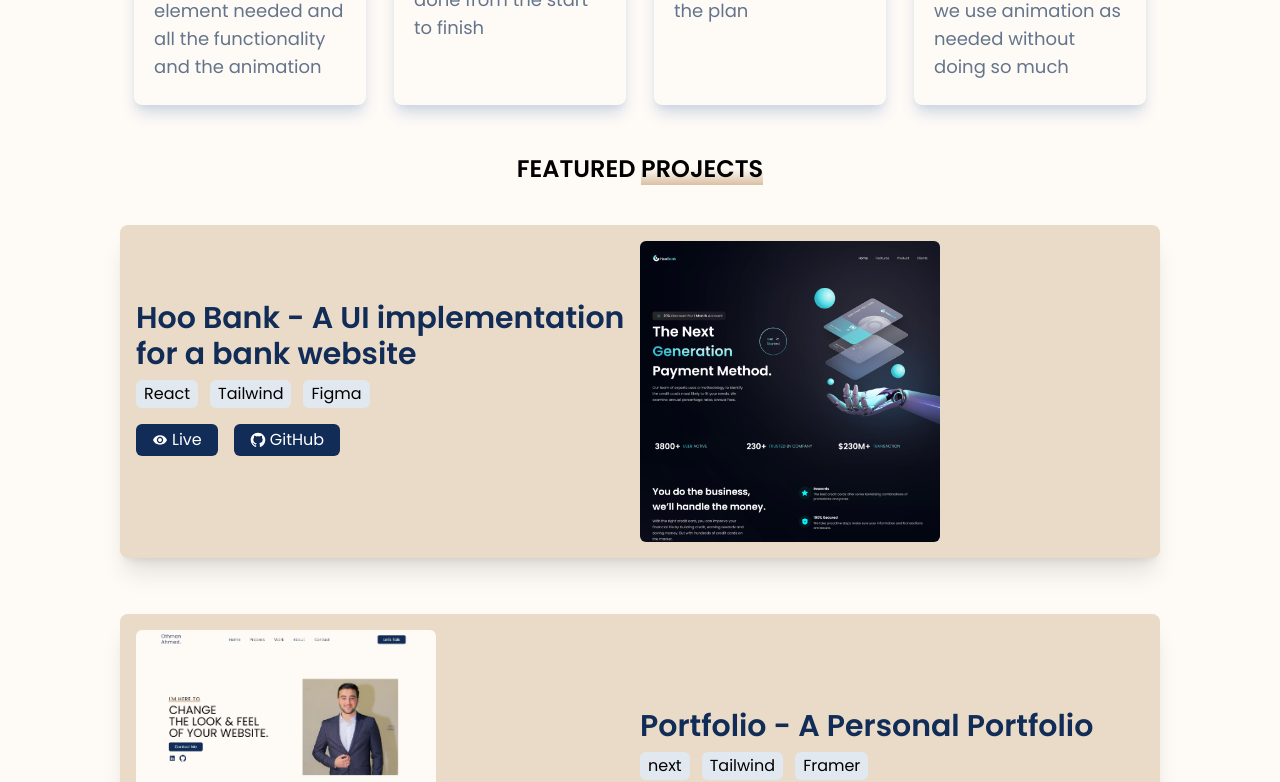
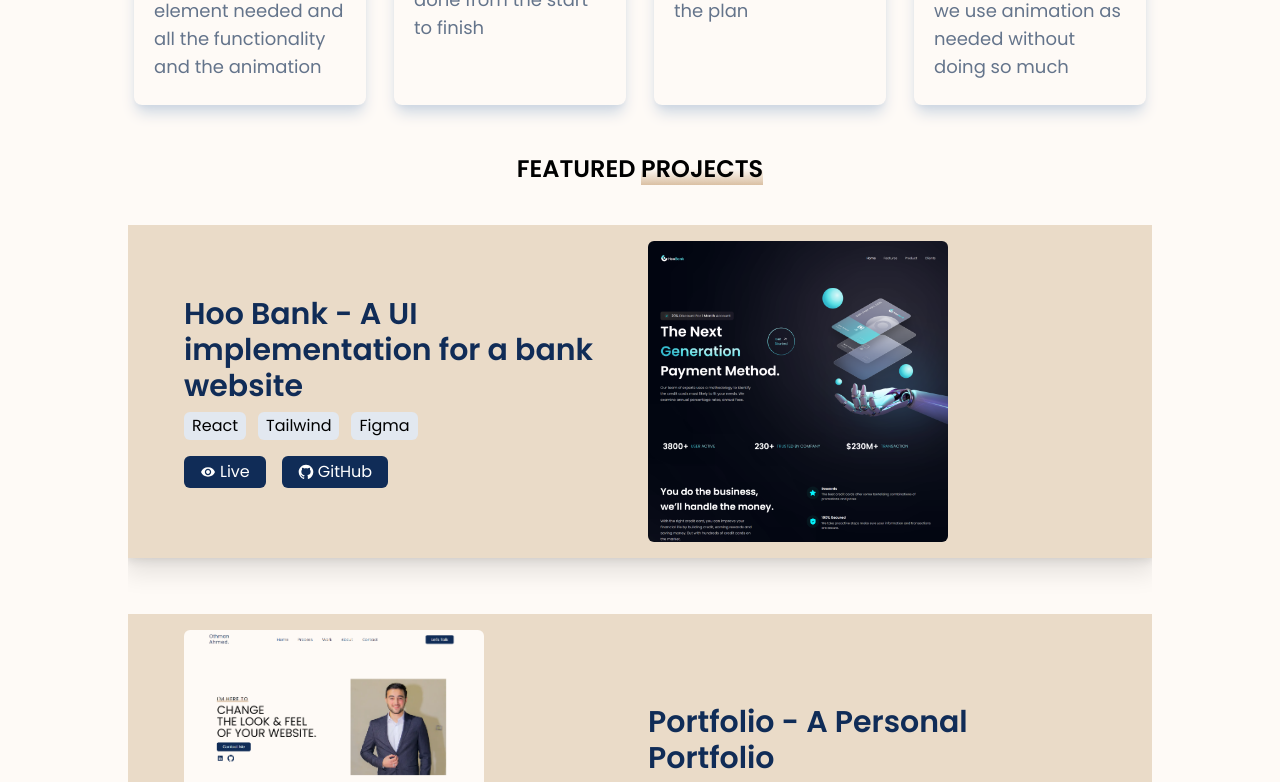
Before and after one commit to OthmanAhmed7/portfolio_v1, a Next.js app: page / in a window 1280 px wide. Shown: the part 1520-2302 px from the top of the page. Built offline with nearby package versions, Linux system fonts and the light colour scheme.

Commit message:
Add files via upload

```diff
--- a/app/components/sections/About.tsx
+++ b/app/components/sections/About.tsx
@@ -14,7 +14,7 @@ const About = () => {
   return (
     <section
       id="about"
-      className="flex flex-col max-w-[1024px] mx-auto sectionPadding"
+      className="flex flex-col max-w-[1024px] mx-auto sectionPadding overflow-hidden"
     >
       <h1 className="header highlight">About Me</h1>
 
--- a/app/components/sections/Contact.tsx
+++ b/app/components/sections/Contact.tsx
@@ -18,7 +18,7 @@ const Contact = () => {
   return (
     <section
       id="contact"
-      className="max-w-[1024px] mx-auto flex flex-col mt-10 sectionPadding"
+      className="max-w-[1024px] mx-auto flex flex-col mt-10 sectionPadding overflow-hidden"
     >
       <h1 className="header highlight">Contact Me</h1>
 
--- a/app/components/sections/Hero.tsx
+++ b/app/components/sections/Hero.tsx
@@ -12,13 +12,13 @@ const Hero = () => {
   return (
     <section
       id="home"
-      className="px-8 max-w-[1024px] h-[100vh] flex flex-col lg:flex-row items-center justify-between mx-auto gap-4 sectionPadding"
+      className="px-8 max-w-[1024px] h-full lg:h-[100vh] flex flex-col lg:flex-row items-center justify-between mx-auto gap-4 overflow-hidden sectionPadding"
     >
       <MotionDiv
         initial={{ x: -300, opacity: 0 }}
         animate={{ x: 0, opacity: 50 }}
         transition={{ ease: "easeInOut", duration: 1 }}
-        className="mt-24 lg:mt-0"
+        className="mt-[5rem] lg:mt-0"
       >
         <h1 className="text-5xl uppercase text-black mb-4">
           <span className="text-xl highlight tracking-[.1em] inline-block mb-2">
--- a/app/components/sections/Skills.tsx
+++ b/app/components/sections/Skills.tsx
@@ -3,7 +3,7 @@ import SkillIcon from "../small/SkillIcon";
 
 const Skills = () => {
   return (
-    <div className="sectionPadding flex flex-col max-w-[1024px] mx-auto mt-10 md:mt-0">
+    <div className="sectionPadding flex flex-col max-w-[1024px] mx-auto">
       <h1 className="header highlight">My Skills</h1>
 
       <p className="mx-auto mt-[-27px]">
--- a/app/components/sections/Work.tsx
+++ b/app/components/sections/Work.tsx
@@ -3,10 +3,7 @@ import WorkCard from "../small/WorkCard";
 
 const Work = () => {
   return (
-    <section
-      id="work"
-      className="sectionPadding flex flex-col max-w-[1024px] mx-auto"
-    >
+    <section id="work" className="py-6 flex flex-col max-w-[1024px] mx-auto">
       <h1 className="header">
         Featured <span className="highlight">Projects</span>
       </h1>
--- a/app/components/small/SkillIcon.tsx
+++ b/app/components/small/SkillIcon.tsx
@@ -14,13 +14,16 @@ const variants = {
 const SkillIcon = () => {
   const { ref, inView } = useInView({
     triggerOnce: true,
-    threshold: 0.5,
+    threshold: 0.1,
   });
 
   return (
-    <div className="grid xl:grid-cols-7 lg:grid-cols-5 md:grid-cols-4 sm:grid-cols-3 gap-3 mt-6 place-items-center">
+    <div
+      ref={ref}
+      className="grid xl:grid-cols-7 lg:grid-cols-5 md:grid-cols-4 sm:grid-cols-3 gap-3 mt-6 place-items-center"
+    >
       {skillsInfo.map((info) => (
-        <div key={info.id} ref={ref}>
+        <div key={info.id}>
           <MotionDiv
             variants={variants}
             initial="hidden"
--- a/app/components/small/WorkCard.tsx
+++ b/app/components/small/WorkCard.tsx
@@ -17,25 +17,25 @@ const WorkCard = () => {
   return (
     <section
       ref={ref}
-      className="flex flex-col gap-14 justify-center items-center"
+      className="flex flex-col gap-14 justify-center items-center overflow-hidden"
     >
       {projectInfo.map((info) => (
         <MotionDiv
           key={info.id}
           initial={
             info.id % 2 === 0
-              ? { x: -1000, opacity: 0 }
-              : { x: 1000, opacity: 0 }
+              ? { x: -300, opacity: 0, visibility: "hidden" }
+              : { x: 300, opacity: 0, visibility: "hidden" }
           }
-          animate={inView && { x: 0, opacity: 1 }}
+          animate={inView && { x: 0, opacity: 50, visibility: "visible" }}
           transition={{
             delay: info.id * 0.25,
             ease: "easeInOut",
             duration: 0.8,
           }}
-          className="flex lg:flex-row flex-col justify-between items-center shadow-xl bg-dark-color rounded-lg p-4 h-fit xl:w-[65rem] lg:w-[55rem] md:w-[40rem] w-[20rem] zigzag"
+          className="flex lg:flex-row flex-col gap-4 justify-between items-center shadow-xl bg-dark-color rounded-lg py-4 px-16 h-fit xl:w-[65rem] lg:w-[55rem] md:w-[40rem] w-[20rem] zigzag"
         >
-          <div className="lg:w-[50%] w-full mb-7">
+          <div className="lg:w-[50%] w-full">
             <h1 className="text-3xl font-semibold text-main-color">
               {info.header}
             </h1>
```
